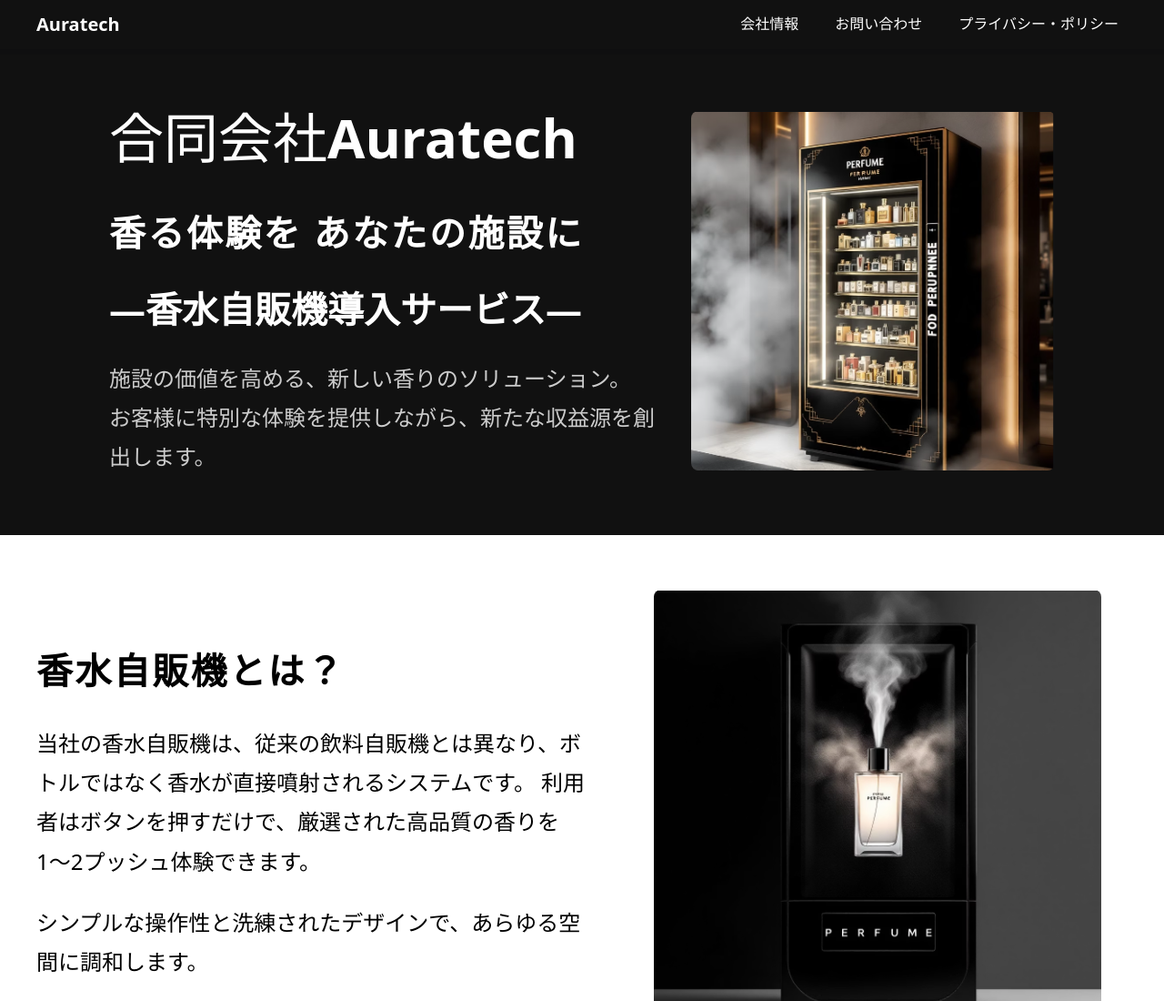
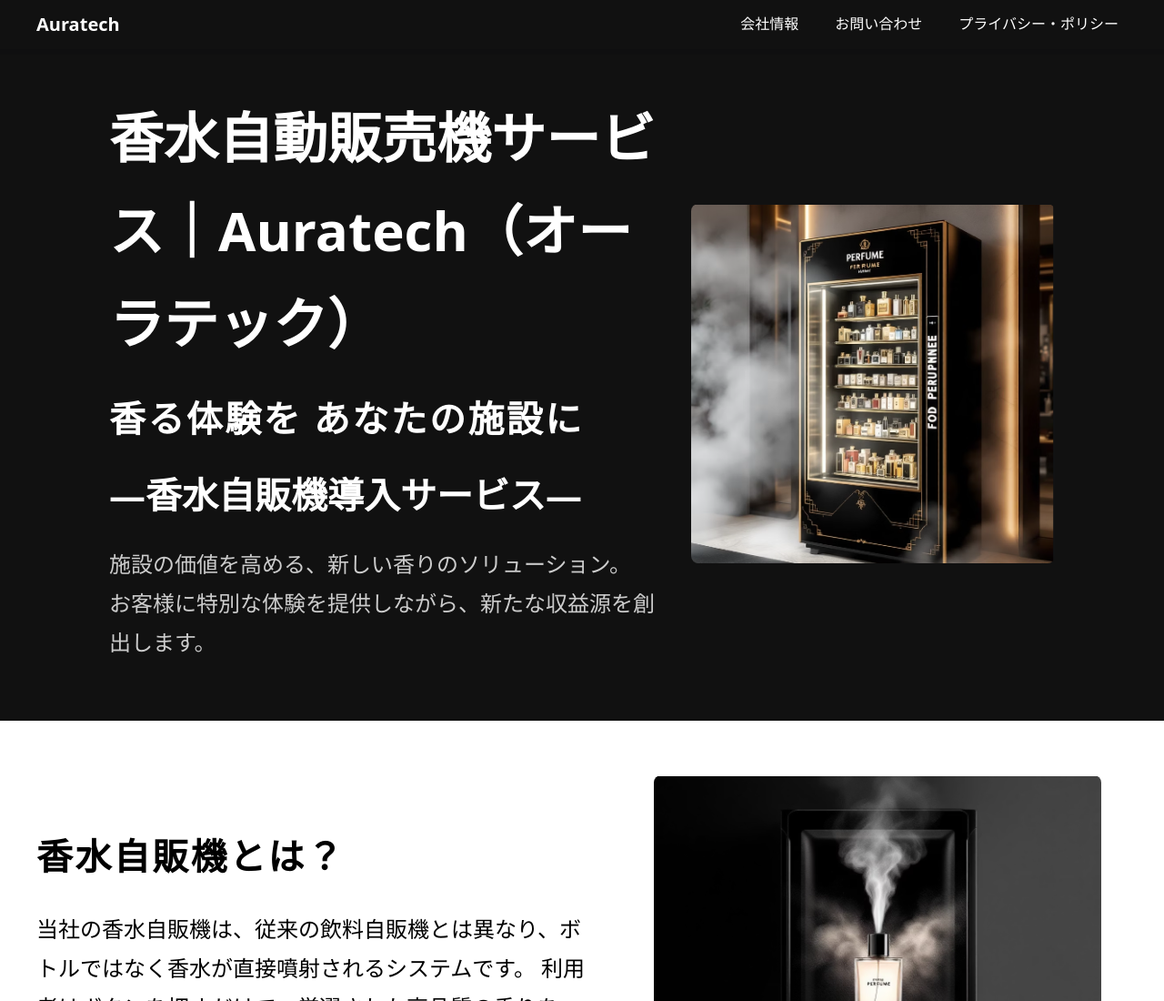
Before and after one commit to auratechcom-hub/auratech-web, a plain HTML site: page index.html in a window 1280 px wide. Shown: the top 1100 px of the page at 91% size. Drawn offline with Linux system fonts and the light colour scheme.

Commit message:
Update index.html

```diff
--- a/index.html
+++ b/index.html
@@ -4,7 +4,7 @@
   <meta charset="UTF-8" />
   <meta name="viewport" content="width=device-width, initial-scale=1.0"/>
   <meta name="google-site-verification" content="8j_p0ReVN6Yoi0fi-apTS8ZGzbWTEq5nn8CvBOL6cRE" />
-  <title>合同会社Auratech</title>
+  <title>香水の自動販売機ならAuratech｜フレグランス自販機サービス</title>
   <style>
     body {
       margin: 0;
@@ -787,7 +787,7 @@ body {
   <!-- セクション1：黒背景 -->
   <section class="section-black">
     <div class="text-section">
-      <h1><span>合同会社</span>Auratech</h1>
+      <h1 class="main-title">香水自動販売機サービス｜Auratech（オーラテック）</h1>
       <h2>香る体験を あなたの施設に</h2>
       <h3>―香水自販機導入サービス―</h3>
       <p>
```
